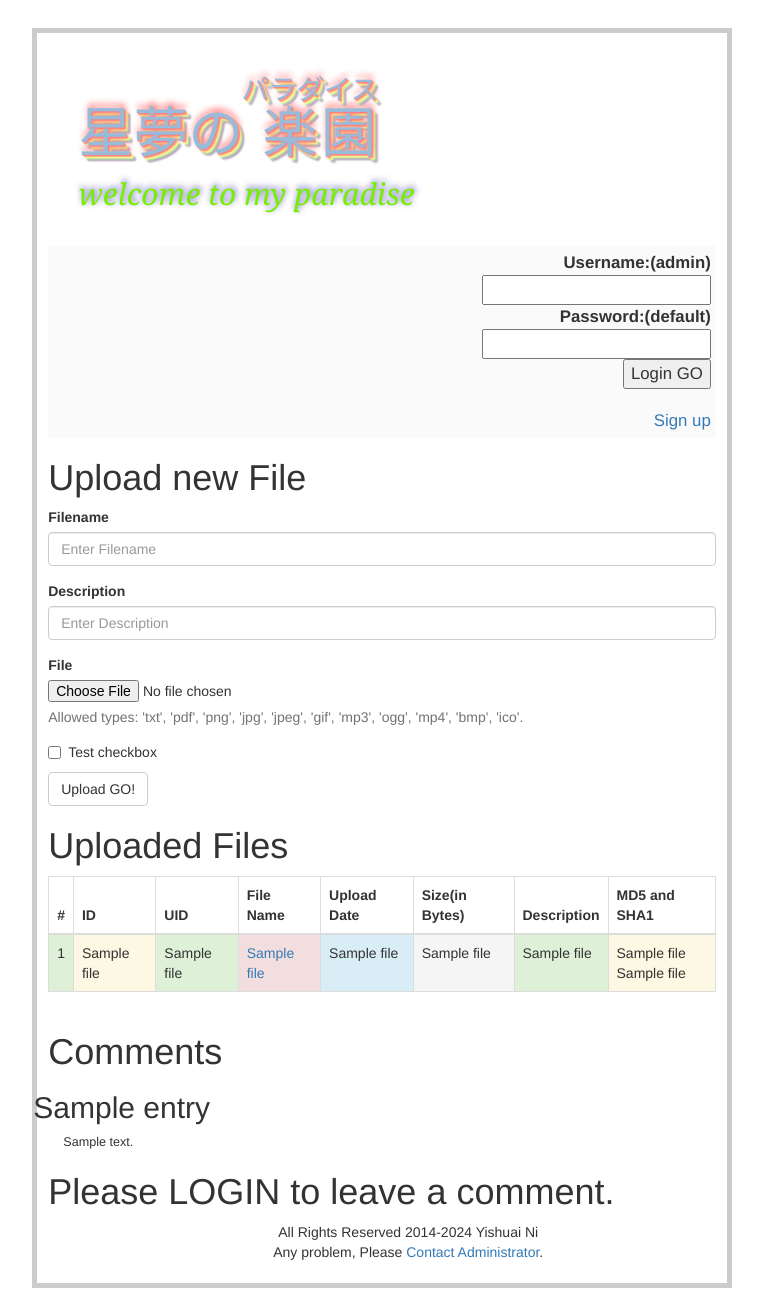
After one commit to buaamm/blog, a Flask app: template templates/upload.html in a window 1280 px wide. The commit adds this page. Shown: the whole page, without its empty margins (258-1021 px from the left). Run offline with Flask 2, Linux system fonts and the light colour scheme; the template is opened without the code that fills it: most values are stand-ins (such as "Sample title", 1, 10 or a date in 2020); one stand-in notice (Sample message) is shown; some libraries are stand-ins or nearby versions.

Commit message:
Add Tables, Implemented Resgister Function

```diff
--- a/main.py
+++ b/main.py
@@ -14,8 +14,8 @@ app_path = os.getcwd()
 DATABASE = '/tmp/blog.db'
 DEBUG = True
 SECRET_KEY = 'development key'
-USERNAME = 'admin'
-PASSWORD ='default'
+#USERNAME = 'admin'
+#PASSWORD ='default'
 UPLOAD_FOLDER = app_path + '/files'
 
 #database utils
@@ -67,38 +67,95 @@ def close_db(error):
     if db is not None:
         db.close()
 
-@app.route('/')
+@app.route('/') #---------- homepage ----------
 def homepage():
     g.db = connect_db()
-    cur = g.db.execute('select title, text from entries order by id desc')
+    cur = g.db.execute('select title, create_time, text from entries order by id desc')
     entries = cur.fetchall()
     return render_template('homepage.html', entries=entries)
 
-@app.route('/add', methods=['POST'])
+@app.route('/add', methods=['POST']) #---------- add_entry ----------
 def add_entry():
     if not session.get('logged_in'):
-        abort(401)
+        abort(401) # will never happen
     db = get_db()
-    db.execute('insert into entries (title, text) values (?, ?)', [request.form['title'], request.form['text']])
+    cur_time = datetime.datetime.now().strftime("%Y-%m-%d %H:%M")
+    db.execute('insert into entries (userid, title, create_time, text) values (?, ?, ?, ?)',
+            [0, request.form['title'], cur_time, request.form['text']])
     db.commit()
     flash('New entry was successfully posted.')
     return redirect(url_for('homepage'))
 
-@app.route('/login', methods=['GET', 'POST'])
+def get_userid(username):
+    g.db = connect_db()
+    cur = g.db.execute('select id from users where username="%s"' % username)
+    res = cur.fetchall()
+    if len(res) == 0:
+        return -1
+    else:
+        return res[0][0]
+
+@app.route('/sign_up', methods=['GET', 'POST']) #---------- sign up ----------
+def sign_up():
+    error = None
+    if request.method == 'POST':
+        cur_time = datetime.datetime.now().strftime("%Y-%m-%d %H:%M")
+        username = request.form['username']
+        password = request.form['password']
+        if myhash.check_text(username, password) is False:
+            error = "Invalid Input, please try again."
+            return render_template('sign_up.html', error=error)
+        g.db = connect_db()
+        cur = g.db.execute('select username from users where username="%s"' % username)
+        if len(cur.fetchall()) != 0:
+            error = "Username already exist, please try again."
+            return render_template('sign_up.html', error=error)
+        password = myhash.calc_sha1(password)
+        db = get_db()
+        db.execute('insert into users (username, password, create_time) values (?, ?, ?)',
+                [username, password, cur_time])
+        db.commit()
+        flash('Welcome New user: %s!' % username)
+        session['logged_in'] = True
+        session['username'] = username
+        session['userid'] = get_userid(username)
+        flash('You are logged in, %s' % username)
+        return redirect(url_for('homepage'))
+    return render_template('sign_up.html', error=error)
+
+def login_check(username, password): #---------- login [check]----------
+    if session.get('logged_in'):
+        abort(401) # TODO: SHOW a message "Please logout first"
+    g.db = connect_db()
+    cur = g.db.execute('select id, username, password from users where username="%s"' % username)
+    users = cur.fetchall()
+    if len(users) == 0:
+        return -2
+    else:
+        assert(len(users) == 1)
+        if (users[0][2] == myhash.calc_sha1(password) ):
+            return users[0][0]
+        else:
+            return -1
+
+@app.route('/login', methods=['GET', 'POST']) #---------- login ----------
 def login():
     error = None
     if request.method ==  'POST':
-        if request.form['username'] != app.config['USERNAME']:
-            error = 'Invalid username'
-        elif request.form['password'] != app.config['PASSWORD']:
-            error = 'Invalid password'
+        res = login_check(request.form['username'], request.form['password'])
+        if res == -2:
+            error = 'Username not exist!'
+        elif res == -1:
+            error = 'Wrong password!'
         else:
             session['logged_in'] = True
-            flash('You are logged in')
+            session['userid'] = res
+            session['username'] = request.form['username']
+            flash('You are logged in!')
             return redirect(url_for('homepage'))
     return render_template('login.html', error=error)
 
-@app.route('/logout')
+@app.route('/logout') #---------- logout ----------
 def logout():
     session.pop('logged_in', None)
     flash('You were logged out')
@@ -107,6 +164,7 @@ def logout():
 #@app.route('/profile/<int:user_id>')
 #def profile():
 #
+
 @app.route('/video')
 def show_video():
     return render_template('show_video.html')
@@ -115,38 +173,47 @@ def show_video():
 def set_music():
     return render_template('set_music.html')
 
-
-ALLOWED_EXT = set(['txt', 'pdf', 'png', 'jpg', 'jpeg', 'gif', 'mp3', 'ogg', 'mp4', 'bmp', 'ico'])
-def check_filename(filename):
-    return ('.' in filename) and (filename.rsplit('.', 1)[1] in ALLOWED_EXT)
-
-@app.route('/upload', methods=['GET', 'POST'])
-def upload_file():
+@app.route('/upload', methods=['GET', 'POST']) #---------- upload ----------
+def upload():
     if request.method == 'POST':
         file = request.files['file'] # use [files] dictionary on the request object
-        if file and check_filename(file.filename):
+        text = request.form['text']
+        if file and myhash.check_filename(file.filename):
             filename = secure_filename(file.filename) # secure_filename(): Strip filename To ASCII string
+            # TODO: filename DIY, user
+            # TODO: file already exist
             file.save(os.path.join(app.config['UPLOAD_FOLDER'], filename)) # save(): save file permanently
-            return redirect(url_for('uploaded_file', filename=filename)) # Uploaded Successfully, Redirect to [uploaded_file]
-    # Upload Failed
+            if not session.get('userid'):
+                session['userid'] = -1
+            cur_time = datetime.datetime.now().strftime("%Y-%m-%d %H:%M")
+            db = get_db()
+            db.execute('insert into files (userid, filename, upload_time, text) values (?, ?, ?, ?)',
+                    [session['userid'], filename, cur_time, text])
+        db.commit()
+        flash('File Uploaded!')
+        return redirect(url_for('uploaded', filename=filename)) # Uploaded Successfully, Redirect to [uploaded]
+    # Upload Failed ? or List
+    g.db = connect_db()
+    cur = g.db.execute('select id, userid, filename, upload_time, text from files order by upload_time desc')
+    all = cur.fetchall()
+    # ID, UID, filename, up_time, text
     file_dict = []
-    index = 1
-    for afile in os.listdir(app.config['UPLOAD_FOLDER']):
+    for index in xrange(len(all)):
+        aid   = all[index][0]
+        auid  = all[index][1]
+        afile = all[index][2]
+        atime = all[index][3]
+        atext = all[index][4]
         apath = os.path.join(app.config['UPLOAD_FOLDER'], afile)
-        atime = os.path.getmtime(apath)
-        adate = (datetime.datetime.fromtimestamp(atime)).strftime('%Y-%m-%d %H:%M:%S')
         asize = os.path.getsize(apath)
         amd5  = myhash.get_md5(apath)
         asha1 = myhash.get_sha1(apath)
-        file_dict.append( (adate, index, afile, asize, amd5, asha1) )
-        index = index + 1
-
-    files = sorted(file_dict)
-    return render_template('upload_file.html', files=files)
+        file_dict.append( (index+1, aid, auid, afile, atime, asize, atext, amd5, asha1) )
+    return render_template('upload.html', files=file_dict)
 
 @app.route('/uploaded/<filename>')
 # send_from_directory(): Show a [file] in server
-def uploaded_file(filename):
+def uploaded(filename):
     return send_from_directory(app.config['UPLOAD_FOLDER'], filename)
 
 ######################################
--- a/templates/homepage.html
+++ b/templates/homepage.html
@@ -4,7 +4,7 @@
         <a href="{{ url_for('show_video') }}">Watch a video</a>
     </div>
     <div class="button">
-        <a href="{{ url_for('upload_file') }}">Upload a File</a>
+        <a href="{{ url_for('upload') }}">Upload a File</a>
     </div>
     <div class="button">
         <a href="{{ url_for('set_music') }}">Set a BGM (Not Available)</a>
--- a/templates/layout.html
+++ b/templates/layout.html
@@ -47,6 +47,7 @@
                 <dd><input type="submit" value="Login GO">
             </dl>
             </form>
+            <a href="{{ url_for('sign_up') }}">Sign up</a>
             {% else %}
             <h2>お帰りなさいませ、御主人様。<img src="{{ url_for('static', filename='milk.png') }}"  style="max-width:10%"></h2><a href="{{ url_for('logout') }}">log out</a>
             {% endif %}
@@ -54,9 +55,15 @@
         {% endblock %}
 
         {% block flash %}
-            {% for massage in get_flashed_messages() %}
-            <div class="flash">{{ message }}</div>
-            {% endfor %}
+            {% with massages = get_flashed_messages() %}
+            {% if messages %}
+                <div class="flash"><ul>
+                {% for massage in messages %}
+                <li{{ message }}</li>
+                {% endfor %}
+                </ul></div>
+            {% endif %}
+            {% endwith %}
         {% endblock %}
 
         {% block body %}
--- /dev/null
+++ b/templates/upload.html
@@ -0,0 +1,76 @@
+{% extends "layout.html" %}
+{% block body %}
+<h1>Upload new File</h1>
+    <form role="form" action="" method=post enctype=multipart/form-data target='_blank'>
+        <div class="form-group">
+            <label for="filename_input">Filename</label>
+            <input type="text" class="form-control" id="filename_input" placeholder="Enter Filename">
+        </div>
+        <div class="form-group">
+            <label for="text_input">Description</label>
+            <input type="text" class="form-control" id="text_input" placeholder="Enter Description" name="text">
+        </div>
+        {#
+        <div class="form-group">
+            <label for="email_input">Email address</label>
+            <input type="email" class="form-control" id="email_input" placeholder="Enter Email">
+        </div>
+        <div class="form-group">
+            <label for="password_input">Password</label>
+            <input type="password" class="form-control" id="password_input" placeholder="Enter Password">
+        </div>
+        #}
+        <div class="form-group">
+            <label for="file_input">File</label>
+            <input type="file" id="file_input" name=file>
+            <p class="help-block">Allowed types: 'txt', 'pdf', 'png', 'jpg', 'jpeg', 'gif', 'mp3', 'ogg', 'mp4', 'bmp', 'ico'.</p>
+        </div>
+        <div class="checkbox">
+            <label><input type="checkbox"> Test checkbox</label>
+        </div>
+        <button type="submit" class="btn btn-default">Upload GO!</button>
+    </form>
+    {#
+    <form action="" method=post enctype=multipart/form-data target='_blank'>
+      <p><input type=file name=file>
+        <input type=submit value=Upload>
+    </form>
+    #}
+
+<h1>Uploaded Files</h1>
+<div class="table-responsive">
+    <table class="table table-striped table-bordered table-hover">
+    {# <colgroup>
+        <col class="col-xs-1 col-md-1">
+    </colgroup> #}
+    <thead>
+        <tr>
+        <th>#</th>
+        <th>ID</th>
+        <th>UID</th>
+        <th>File Name</th>
+        <th>Upload Date</th>
+        <th>Size(in Bytes)</th>
+        <th>Description</th>
+        <th>MD5 and SHA1</th>
+        </tr>
+    </thead>
+    <tbody>
+
+        {% for file in files %}
+        <tr>
+        <td class="success">{{ file[0] }}</td>
+        <td class="warning">{{ file[1] }}</td>
+        <td class="success">{{ file[2] }}</td>
+        <td class="danger"><a href="/uploaded/{{ file[3] }}" target="_blank">{{ file[3] }}</a></td>
+        <td class="info">{{ file[4] }}</td>
+        <td class="active">{{ file[5] }}</td>
+        <td class="success">{{ file[6] }}</td>
+        <td class="warning">{{ file[7] }}<br>{{ file[8] }}</td>
+        </tr>
+        {% endfor %}
+    </tbody>
+    </table>
+</div>
+
+{% endblock %}
```
Also changed, not shown: myhash.py (+28 -0 lines), templates/sign_up.html (added, +15 -0 lines), templates/upload_file.html (deleted, +0 -31 lines), 2 other files.
